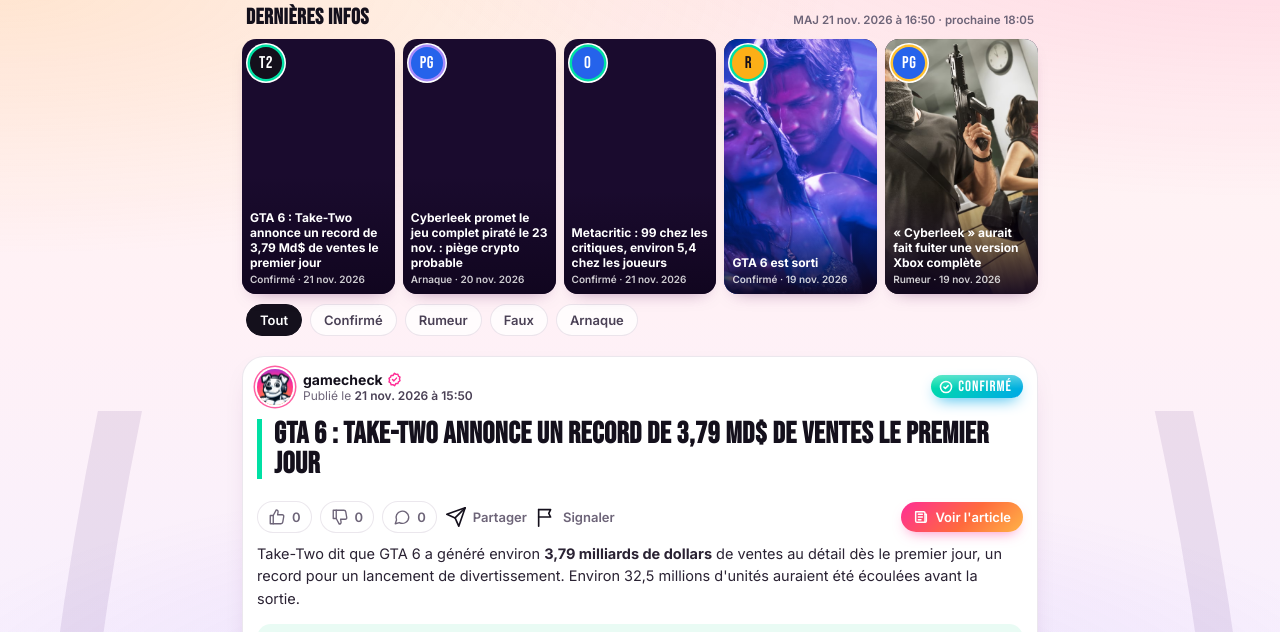
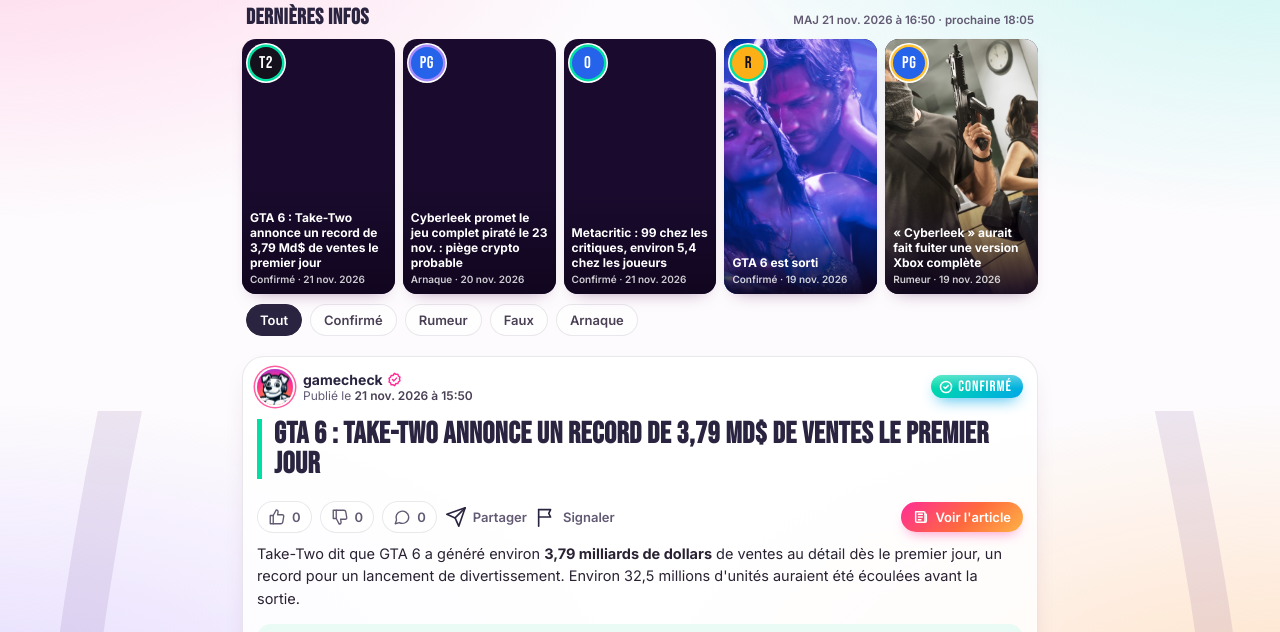
Before and after one commit to KOSHMARTRAK/gamecheck, a plain HTML site: page docs/index.html in a window 1280 px wide. Shown: the part 89-721 px from the top of the page. Drawn offline with Linux system fonts and the light colour scheme.

Commit message:
Fond pastel Miami (rose, turquoise, peche, lavande) et texte ardoise
Co-Authored-By: Claude Opus 5.5 <noreply@anthropic.com>

```diff
--- a/docs/index.html
+++ b/docs/index.html
@@ -18,9 +18,9 @@
 <link href="https://fonts.googleapis.com/css2?family=Bebas+Neue&family=Inter:wght@400;500;600;700;800&display=swap" rel="stylesheet">
 <style>
 :root{
-  --card:#ffffff;--line:rgba(60,20,80,.10);--txt:#14101c;--mute:#6d6478;--soft:#f6f1f8;
+  --card:rgba(255,255,255,.82);--line:rgba(43,36,64,.10);--txt:#2b2440;--mute:#625a73;--soft:rgba(246,241,248,.85);
   --vrai:#059669;--vrai-bg:#e9fbf4;--vrai-g:linear-gradient(135deg,#00e0a4,#00a8e8);
-  --rumeur:#d97706;--rumeur-bg:#fff6e5;--rumeur-g:linear-gradient(135deg,#ffc233,#ff7a00);
+  --rumeur:#b45309;--rumeur-bg:#fff6e5;--rumeur-g:linear-gradient(135deg,#ffc233,#ff7a00);
   --faux:#e11d48;--faux-bg:#fff0f3;--faux-g:linear-gradient(135deg,#ff4d6d,#ff2d95);
   --alerte:#7c3aed;--alerte-bg:#f4eeff;--alerte-g:linear-gradient(135deg,#8b5cf6,#e040fb);
   --info:#2563eb;--info-bg:#eef3ff;--info-g:linear-gradient(135deg,#38bdf8,#6366f1);
@@ -28,13 +28,14 @@
   --disp:'Bebas Neue',Impact,'Arial Narrow',sans-serif;
 }
 *{box-sizing:border-box;margin:0;padding:0}
-html{background:#fff4ee}
+html{background:#fdfbfd}
 body{color:var(--txt);font-family:Inter,system-ui,sans-serif;-webkit-font-smoothing:antialiased;min-height:100vh;
   background:
-   radial-gradient(120% 60% at 100% 0%,rgba(255,45,149,.16),transparent 60%),
-   radial-gradient(120% 60% at 0% 10%,rgba(255,154,61,.18),transparent 55%),
-   radial-gradient(100% 50% at 50% 100%,rgba(124,58,237,.12),transparent 60%),
-   linear-gradient(180deg,#fff6f0 0%,#fff1f6 50%,#f6f0ff 100%);background-attachment:fixed}
+   radial-gradient(70% 55% at 0% 0%,#ffd6ea 0%,transparent 70%),
+   radial-gradient(70% 55% at 100% 0%,#c9f5f2 0%,transparent 70%),
+   radial-gradient(70% 55% at 100% 100%,#ffe2c8 0%,transparent 70%),
+   radial-gradient(70% 55% at 0% 100%,#e6dcff 0%,transparent 70%),
+   #fdfbfd;background-attachment:fixed}
 .palms{position:fixed;inset:auto 0 0 0;height:300px;pointer-events:none;z-index:0;opacity:.09}
 .palms svg{width:100%;height:100%}
 button{font:inherit;color:inherit;background:none;border:0;cursor:pointer}
@@ -142,7 +143,7 @@ nav.tabs button.on svg.i{stroke-width:2.3}
 .sec{font-family:var(--disp);font-size:22px;letter-spacing:.8px;color:var(--txt);margin:28px 2px 12px;display:flex;align-items:center;gap:9px}
 .sec .tile{width:28px;height:28px;border-radius:9px}
 .sec .tile svg.i{width:16px;height:16px}
-.card{background:rgba(255,255,255,.92);border:1px solid var(--line);border-radius:20px;box-shadow:0 10px 30px -20px rgba(90,20,90,.35)}
+.card{background:rgba(255,255,255,.82);border:1px solid var(--line);border-radius:20px;box-shadow:0 10px 30px -20px rgba(90,20,90,.35)}
 textarea{width:100%;min-height:120px;background:#fff;border:1px solid var(--line);border-radius:18px;color:var(--txt);padding:14px;font:inherit;font-size:15px;resize:vertical}
 textarea:focus{outline:2px solid #ff2d95;border-color:transparent}
 .btn{width:100%;margin-top:12px;padding:15px;border-radius:16px;font-weight:700;font-size:15px;background:var(--vice-g);color:#fff;display:flex;align-items:center;justify-content:center;gap:8px;box-shadow:0 10px 24px -10px rgba(255,45,149,.6)}
@@ -179,11 +180,11 @@ textarea:focus{outline:2px solid #ff2d95;border-color:transparent}
 .hero h1{font-family:var(--disp);font-size:56px;line-height:.88;letter-spacing:1px;margin:10px 0 8px;text-shadow:0 4px 24px rgba(255,45,149,.5)}
 .hero p{font-size:13.5px;line-height:1.5;opacity:.92}
 .score{display:flex;gap:10px;margin-top:12px}
-.score div{flex:1;background:rgba(255,255,255,.92);border:1px solid var(--line);border-radius:16px;padding:10px 12px}
+.score div{flex:1;background:rgba(255,255,255,.82);border:1px solid var(--line);border-radius:16px;padding:10px 12px}
 .score b{display:block;font-family:var(--disp);font-size:30px;letter-spacing:.5px;line-height:1;background:var(--vice-g);-webkit-background-clip:text;background-clip:text;color:transparent}
 .score span{font-size:11.5px;color:var(--mute)}
 .grid{display:grid;grid-template-columns:1fr 1fr;gap:10px}
-.fact{background:rgba(255,255,255,.92);border:1px solid var(--line);border-radius:18px;padding:14px}
+.fact{background:rgba(255,255,255,.82);border:1px solid var(--line);border-radius:18px;padding:14px}
 .fact .tile{width:38px;height:38px;margin-bottom:10px}
 .fact .tile svg.i{width:19px;height:19px}
 .fact .k{font-size:11.5px;color:var(--mute);font-weight:600;margin-bottom:2px;text-transform:uppercase;letter-spacing:.4px}
--- a/docs/sw.js
+++ b/docs/sw.js
@@ -1,5 +1,5 @@
 // GameCheck : fonctionne hors connexion, et va toujours chercher les infos fraÃ®ches en premier.
-const CACHE = 'gamecheck-v5';
+const CACHE = 'gamecheck-v6';
 const CORE = ['./', 'index.html', 'manifest.webmanifest', 'img/icon-192.png', 'img/icon-512.png', 'img/chien-buste.png'];
 
 self.addEventListener('install', e => {
```
Also changed, not shown: 1 other file.
